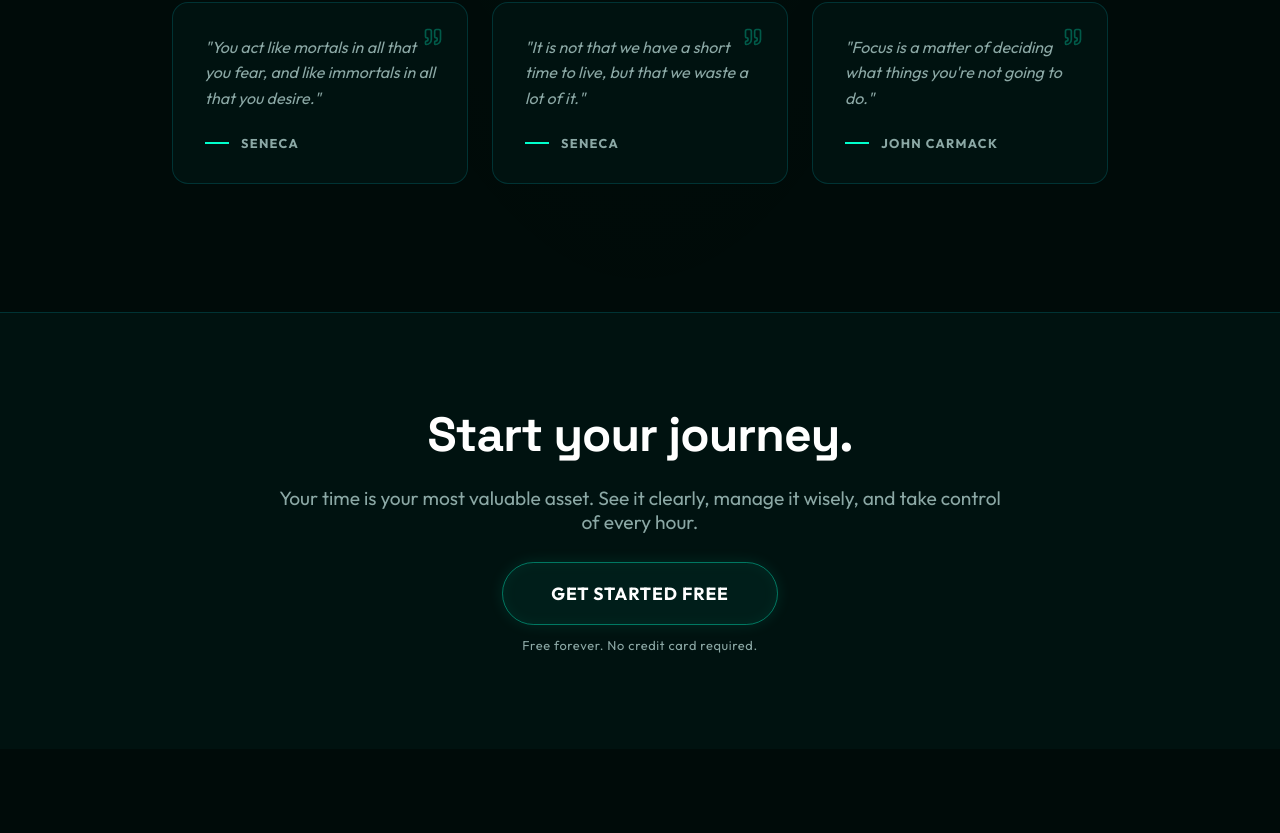
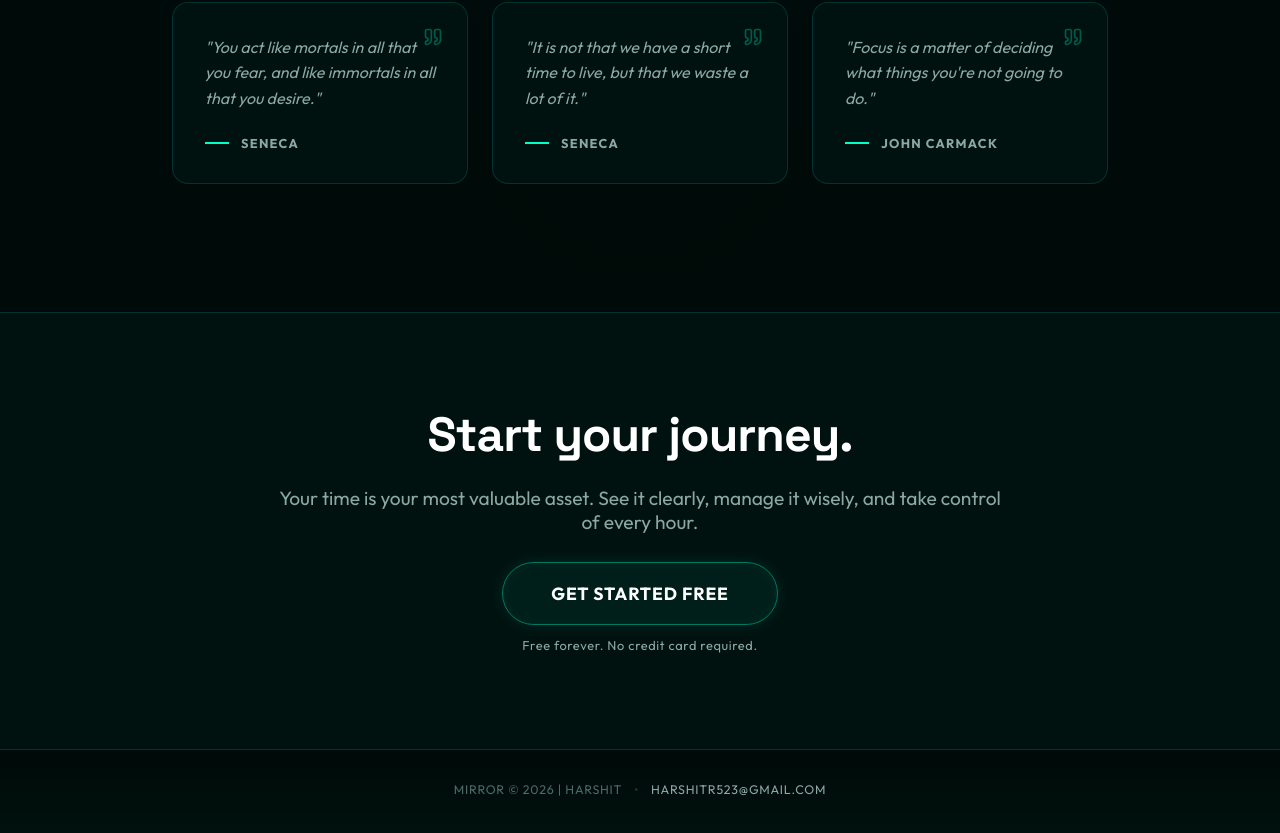
Before and after one commit to mortal-08/the-mirror, a Next.js app: page /landing in a window 1280 px wide. Shown: the part 1806-2639 px from the top of the page. Before the commit the page ends 2555 px from the top, so only its background shows below. Built offline with nearby package versions, Linux system fonts and the light colour scheme.

Commit message:
contact info

```diff
--- a/src/app/landing/page.tsx
+++ b/src/app/landing/page.tsx
@@ -285,6 +285,41 @@ export default function LandingPage() {
         </div>
       </RevealSection>
 
+      <footer
+        style={{
+          width: '100%',
+          padding: '2rem 1.25rem 2.5rem',
+          borderTop: '1px solid var(--surface-border)',
+          background: 'linear-gradient(180deg, transparent, rgba(0, 255, 204, 0.03))',
+        }}
+      >
+        <div
+          style={{
+            maxWidth: '1100px',
+            margin: '0 auto',
+            display: 'flex',
+            justifyContent: 'center',
+            alignItems: 'center',
+            gap: '0.75rem',
+            flexWrap: 'wrap',
+            textAlign: 'center',
+            fontSize: '0.78rem',
+            letterSpacing: '0.06em',
+            color: 'var(--text-tertiary)',
+            textTransform: 'uppercase',
+          }}
+        >
+          <span>Mirror &copy; 2026 | Harshit</span>
+          <span aria-hidden="true" style={{ opacity: 0.5 }}>•</span>
+          <a
+            href="mailto:harshitr523@gmail.com"
+            style={{ color: 'var(--text-secondary)', textDecoration: 'none' }}
+          >
+            harshitr523@gmail.com
+          </a>
+        </div>
+      </footer>
+
     </div>
   )
 }
```
Also changed, not shown: src/components/DashboardLayoutClient.tsx (+19 -1 lines).
